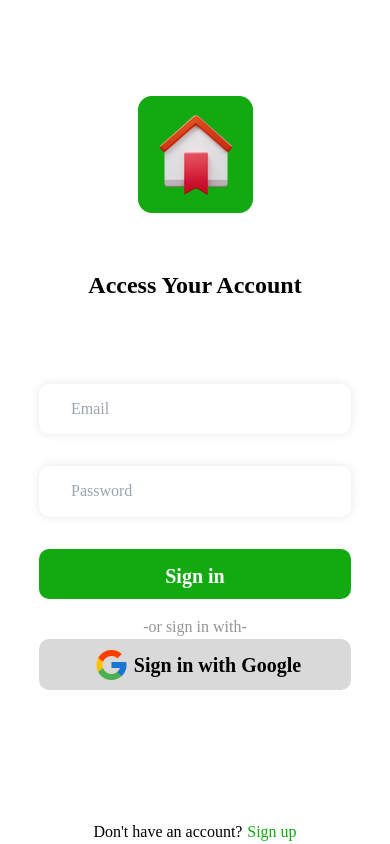
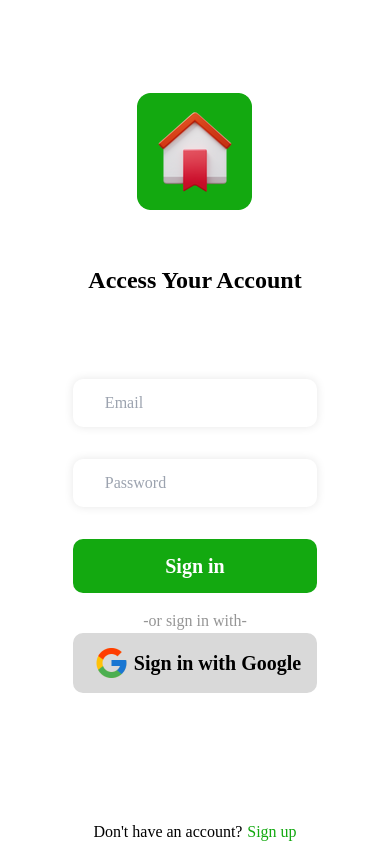
Before and after one commit to dhanashreemhatre/Inclusify-Donation-Platform, a Next.js app: page /login in a window 390 px wide. Built offline with nearby package versions, Linux system fonts and the light colour scheme.

Commit message:
style: change login and signup css

```diff
--- a/src/app/login/login.module.css
+++ b/src/app/login/login.module.css
@@ -106,14 +106,7 @@
     margin-bottom: 4vh;
 
   }
-  .loginContainer .googleButton {
-    height: 6vh;
-   width: 80vw;
-  }
-  .loginContainer form button {
-    height: 6vh;
-   width: 80vw;
-  }
+
   .loginContainer{
     gap:4vh;
     margin-top: 0;
@@ -125,11 +118,5 @@
     gap: 6%;
     justify-content: center;
   }
-  .loginInput {
-   height: 6vh;
-   width: 80vw;
-    box-shadow: 0px 0px 10px rgba(0, 0, 0, 0.1);
-    border-radius: 0.625rem;
-    text-indent: 1rem;
-  }
+
 }
--- a/src/app/signup/signup.css
+++ b/src/app/signup/signup.css
@@ -74,7 +74,7 @@ form button{
 }
 .google button{
  margin-top: 1rem;
- padding: 8px 16px;
+ padding: 12px 16px;
  width: 100%;
  display: flex;
  background-color: rgba(217, 217, 217, 1);
```
